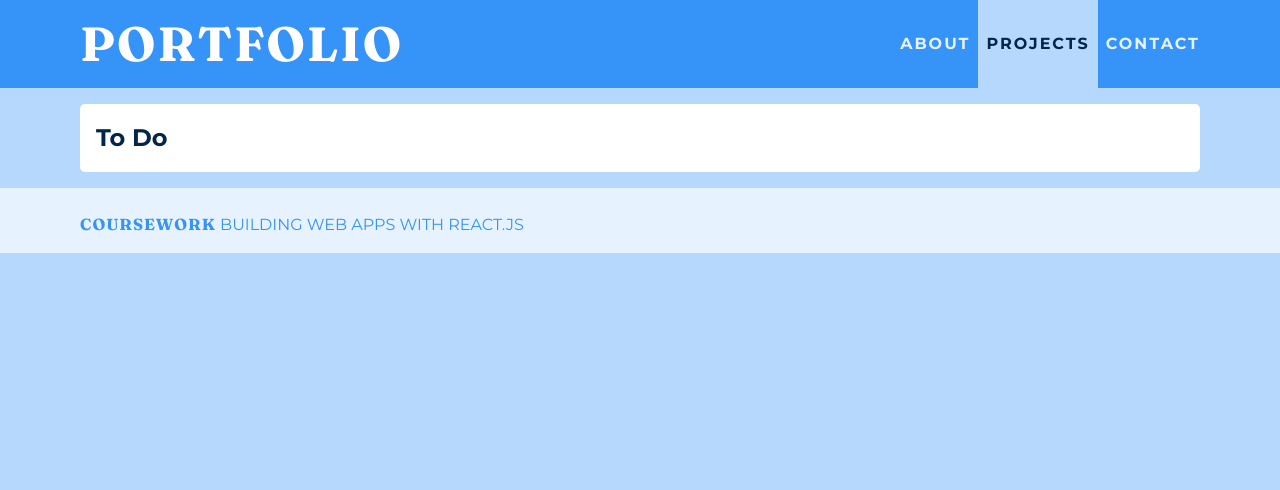
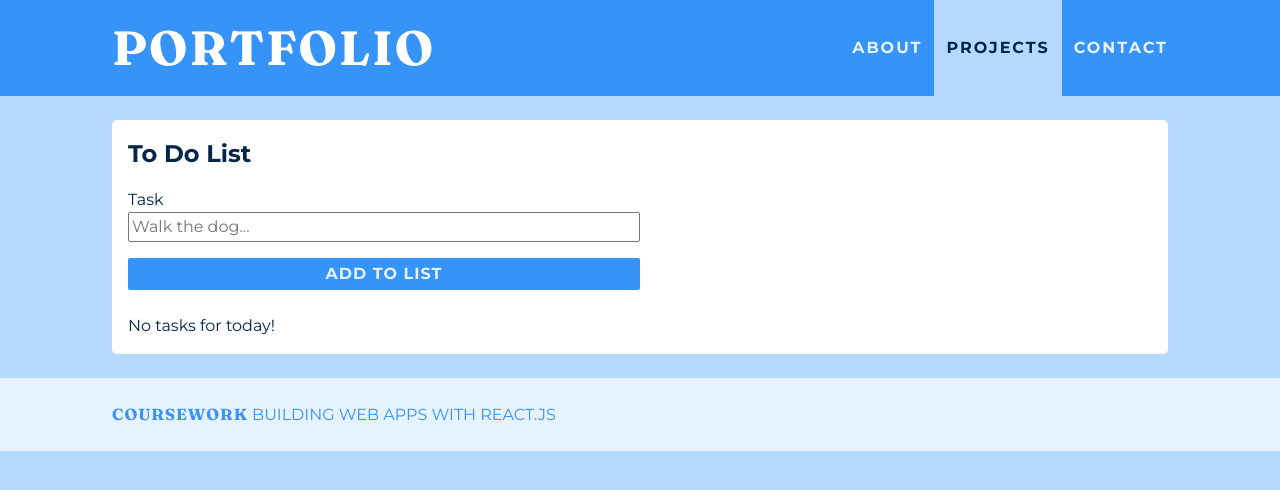
Before and after one commit to dana-eliz8bit/clg-react-app, a React (Create React App) app: page /projects/todo in a window 1280 px wide. Shown: the top 490 px of the page. Built offline with nearby package versions, Linux system fonts and the light colour scheme.

Commit message:
Added to do list.

```diff
--- a/src/App.css
+++ b/src/App.css
@@ -28,7 +28,7 @@ body {
 
 main,
 footer {
-  padding: 1rem 5rem;
+  padding: 1.5rem 7rem;
   width: 100vw;
 }
 
--- a/src/components/checkbox/checkbox.module.css
+++ b/src/components/checkbox/checkbox.module.css
@@ -0,0 +1,3 @@
+.input {
+  margin-right: 1rem;
+}
--- a/src/components/checkbox/index.jsx
+++ b/src/components/checkbox/index.jsx
@@ -0,0 +1,19 @@
+import classes from "./checkbox.module.css"
+
+// Step 21 - Create new UI component
+const Checkbox = ({ label, value, checked, onChange }) => {
+  return (
+    <label>
+      <input
+        type="checkbox"
+        className={classes.input}
+        checked={checked}
+        value={value}
+        onChange={onChange}
+      />
+      {label}
+    </label>
+  );
+};
+
+export default Checkbox;
--- a/src/components/footer/footer.module.css
+++ b/src/components/footer/footer.module.css
@@ -2,7 +2,6 @@
   background-color: var(--clr-neutral-100);
   color: var(--clr-primary-600);
   text-transform: uppercase;
-
 }
 
 .footer .accent {
--- a/src/components/footer/index.jsx
+++ b/src/components/footer/index.jsx
@@ -2,7 +2,7 @@ import classes from "./footer.module.css";
 
 const Footer = () => {
   return <footer className={classes.footer}>
-    <p><span className={classes.accent}>Coursework</span> Building Web Apps with React.js</p>
+    <span><span className={classes.accent}>Coursework</span> Building Web Apps with React.js</span>
     </footer>;
 };
 
--- a/src/components/navigation/navigation.module.css
+++ b/src/components/navigation/navigation.module.css
@@ -6,7 +6,7 @@
   justify-content: space-between;
   align-items: stretch;
   gap: 2rem;
-  padding: 0 4.5rem;
+  padding: 0 6.25rem;
 }
 
 .nav ul {
@@ -20,7 +20,7 @@
   height: 100%;
   display: flex;
   align-items: center;
-  padding: .5rem;
+  padding: 0.75rem;
 }
 
 .title {
--- a/src/components/todoList/index.jsx
+++ b/src/components/todoList/index.jsx
@@ -0,0 +1,128 @@
+// Step 24 - Create ToDo component
+import { useState } from "react";
+
+// Step 22 - Import UI component
+import Checkbox from "../checkbox";
+
+import classes from "./todo.module.css";
+
+const TodoList = () => {
+  // Step 3 - Create a new state variable
+  const [task, setTask] = useState({
+    id: 0,
+    taskDescription: "",
+    isCompleted: false,
+  });
+  // Step 5 - Create a new useState hook
+  const [todos, setTodos] = useState([]);
+  // Step 6 - Create a new function
+  function addTodos(e) {
+    e.preventDefault();
+    // Step 7
+    setTodos([
+      // Step 8 - Add spread operator
+      ...todos,
+      {
+        id: todos.length + 1,
+        taskDescription: task.taskDescription,
+        isCompleted: false,
+      },
+    ]);
+    // Step 9 - Reset the state
+    setTask({
+      id: 0,
+      taskDescription: "",
+      isCompleted: false,
+    });
+  }
+
+  // Step 14 - Create a new function
+  const handleToggle = (id) => {
+    // Step 15 - Sieving through the todos to return only completed todos
+    let mapped = todos.map((task) => {
+      return task.id === Number(id)
+        ? { ...task, isCompleted: true }
+        : { ...task };
+    });
+    // Set new ToDo list with updated variables
+    setTodos(mapped);
+  };
+
+  // Step 17 - Add a handleClick handler for button
+  // const handleClick = (e) => {
+  //   e.preventDefault();
+  //   handleToggle(e.currentTarget.id);
+  // };
+  return (
+    <div className="App">
+      {/* <h1>ToDo List</h1> */}
+      <form
+        // Step 10 & 11 - Add onSubmit event handler
+        onSubmit={addTodos}
+      >
+        <div className={classes["flex-group"]}>
+          <label className={classes.label}>
+            Task
+            <input
+              className={classes.input}
+              type="text"
+              placeholder="Walk the dog..."
+              value={task.taskDescription}
+              name="taskDescription"
+              // Step 4 - Add setTask() to onChange event handler
+              onChange={(event) =>
+                setTask({
+                  taskDescription: event.target.value,
+                  isCompleted: false,
+                })
+              }
+            />
+          </label>
+          <button className={classes.button}>Add to List</button>
+        </div>
+      </form>
+      <>
+        {todos.length > 0 ? (
+          <>
+            {todos.map((t, index) => {
+              return (
+                <div id={t.id} key={index + t.id} value={t.id}>
+                  {t.isCompleted ? (
+                    <strike>
+                      <p>{t.taskDescription}</p>
+                    </strike>
+                  ) : (
+                    // <>
+                    //   <p>{t.taskDescription}</p>
+                    //   <button
+                    //     id={t.id}
+                    //     key={index + t.id}
+                    //     value={t.id}
+                    //     // onClick={() => console.log("Clicked as completed.")}
+                    //     // Step 18 - Add handleClick handler
+                    //     onClick={handleClick}
+                    //   >
+                    //     Complete
+                    //   </button>
+                    // </>
+                    // Step 23 - Replace code and insert checkbox component //
+                    <Checkbox
+                      label={t.taskDescription}
+                      value={t.id}
+                      checked={t.isCompleted}
+                      onChange={(e) => handleToggle(t.id)}
+                    />
+                  )}
+                </div>
+              );
+            })}
+          </>
+        ) : (
+          <p>No tasks for today!</p>
+        )}
+      </>
+    </div>
+  );
+};
+
+export default TodoList;
--- /dev/null
+++ b/src/components/todoList/todo.module.css
@@ -0,0 +1,26 @@
+.flex-group {
+  display: flex;
+  flex-direction: column;
+  width: 50%;
+}
+
+.label {
+  margin: 1rem 0;
+}
+
+.input {
+  width: 100%;
+}
+
+.button {
+  cursor: pointer;
+  margin-bottom: 1rem;
+  padding: .25rem;
+  border: none;
+  border-radius: 2px;
+  background-color: var(--clr-primary-600);
+  color: var(--clr-neutral-100);
+  font-weight: var(--fw-bold);
+  text-transform: uppercase;
+  letter-spacing: 1px;
+}
--- a/src/pages/projects/todo.jsx
+++ b/src/pages/projects/todo.jsx
@@ -1,7 +1,10 @@
+import TodoList from "../../components/todoList";
+
 const Todo = () => {
   return (
     <section >
-      <h2>To Do</h2>
+      <h2>To Do List</h2>
+      <TodoList />
     </section>
   );
 };
```
Also changed, not shown: src/components/todo/index.jsx (deleted), src/components/todo/todo.module.css (deleted).
